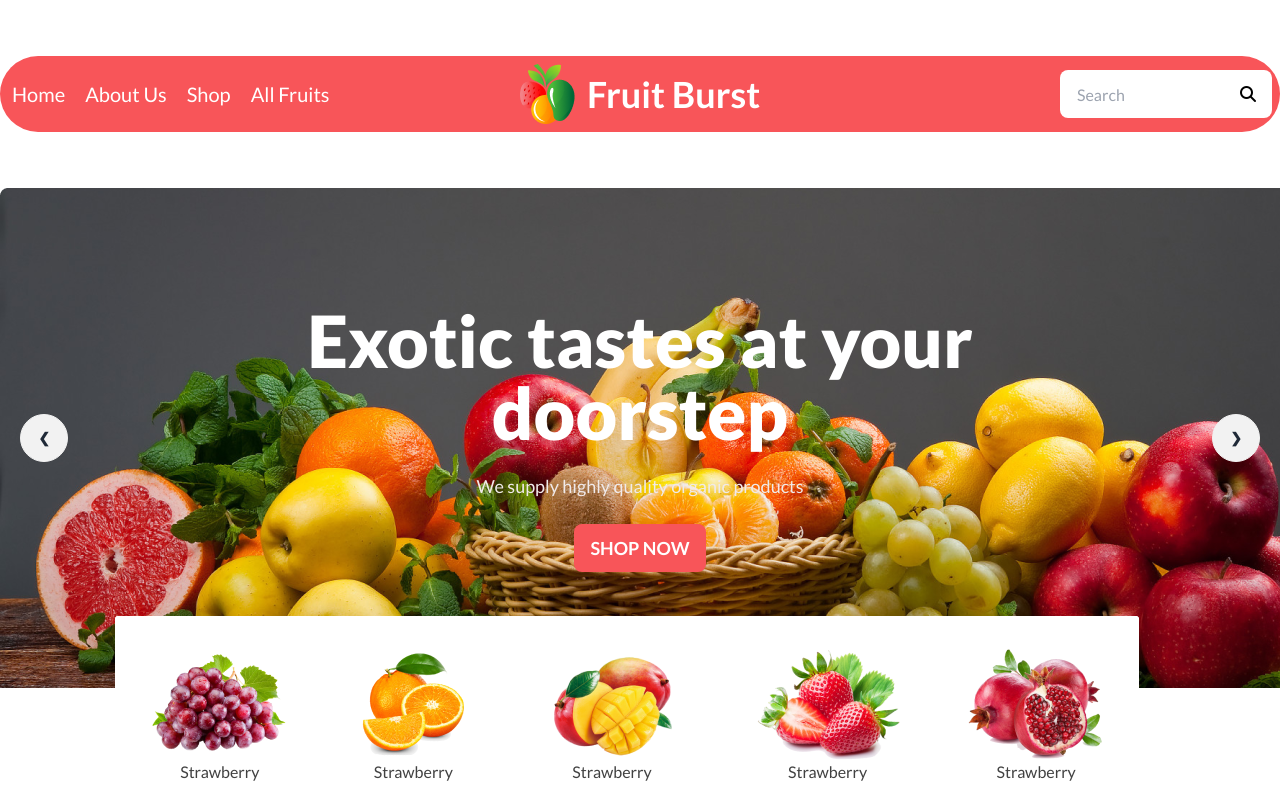
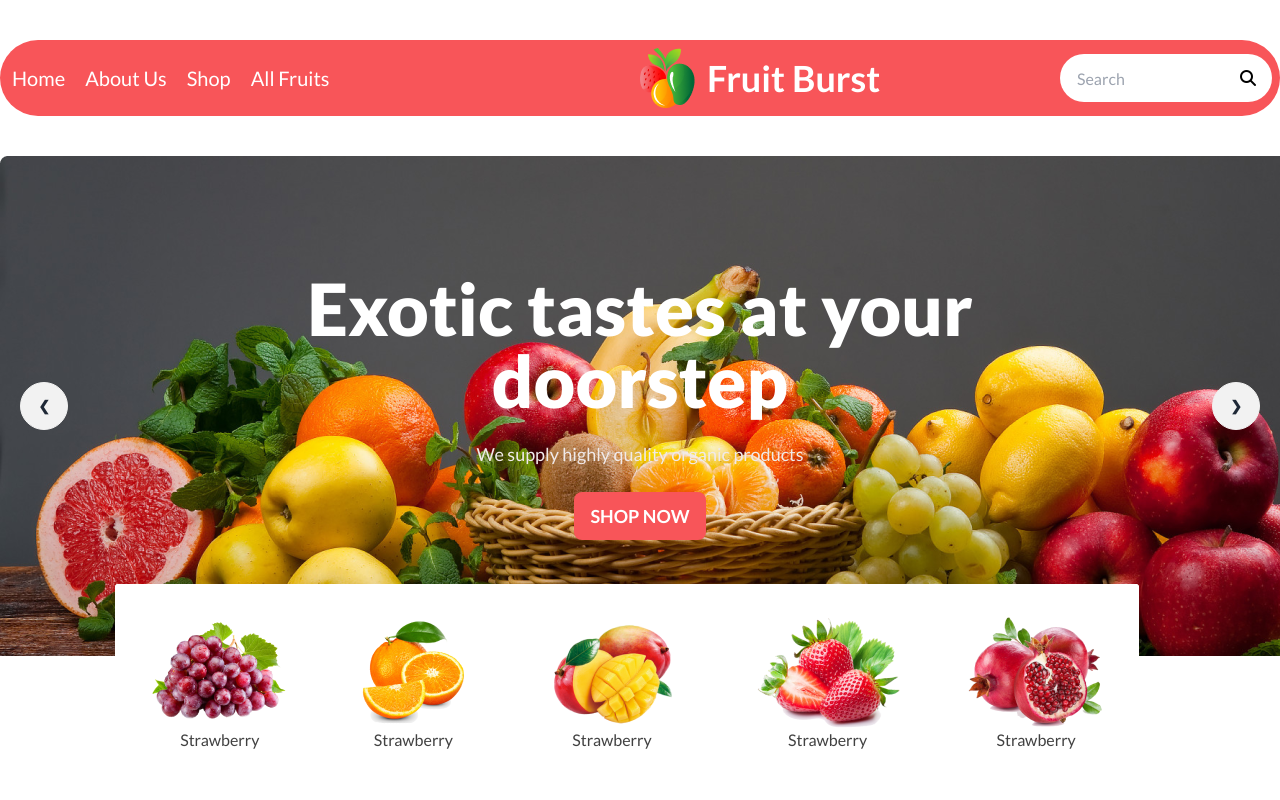
Before and after one commit to programinghero2/Fruit-Burst, a plain HTML site: page index.html in a window 1280 px wide. Shown: the top 800 px of the page. Drawn offline with nearby package versions, Linux system fonts and the light colour scheme; grey boxes are pictures that could not be loaded.

Commit message:
resolved

```diff
--- a/index.html
+++ b/index.html
@@ -42,8 +42,8 @@
 <body class="font-Lato">
     <header>
         <!-- navbar -->
-        <div class="navbar  md:bg-[#F85559] lg:bg-[#F85559] container mx-auto rounded-full my-14 ">
-            <div class="navbar-start ">
+        <div class="navbar  md:bg-[#F85559] lg:bg-[#F85559] container mx-auto rounded-full my-9 lg:my-10 ">
+            <div class="navbar-start flex-1  lg:flex-none">
                 <div class="dropdown">
                     <label tabindex="0" class="btn btn-ghost lg:hidden">
                         <svg xmlns="http://www.w3.org/2000/svg" class="h-5 w-5" fill="none" viewBox="0 0 24 24"
@@ -71,11 +71,11 @@
             </div>
             <div class="navbar-center  gap-3 md:flex lg:flex">
                 <img src="./images/logo.png" alt="">
-                <a class="text-4xl font-bold md:text-white ">Fruit Burst</a>
+                <a class="text-3xl md:text-3xl lg:text-4xl font-bold md:text-white ">Fruit Burst</a>
             </div>
             <div class="navbar-end hidden lg:flex ">
                 <div class="relative gap-2">
-                    <input type="text" placeholder="Search" class="input border  focus:outline-none w-36 md:w-auto" />
+                    <input type="text" placeholder="Search" class="input border rounded-full focus:outline-none w-36 md:w-auto" />
                     <i class="fa-solid fa-magnifying-glass absolute right-4 top-4 text-black"></i>
                 </div>
             </div>
@@ -83,7 +83,7 @@
         <!-- banner section -->
         <section class="container mx-auto mb-24 relative  ">
             <div class="carousel w-full h-[500px]">
-                <div id="slide1" class="carousel-item  justify-center items-center relative w-full  bg-hero-pattern1 ">
+                <div id="slide1" class="carousel-item  justify-center items-center relative w-full  bg-hero-pattern1  ">
                     <div class="text-center space-y-6">
                         <h1 class="text-2xl md:text-5xl lg:text-7xl font-extrabold text-white">Exotic tastes at your
                             <br> doorstep
```
